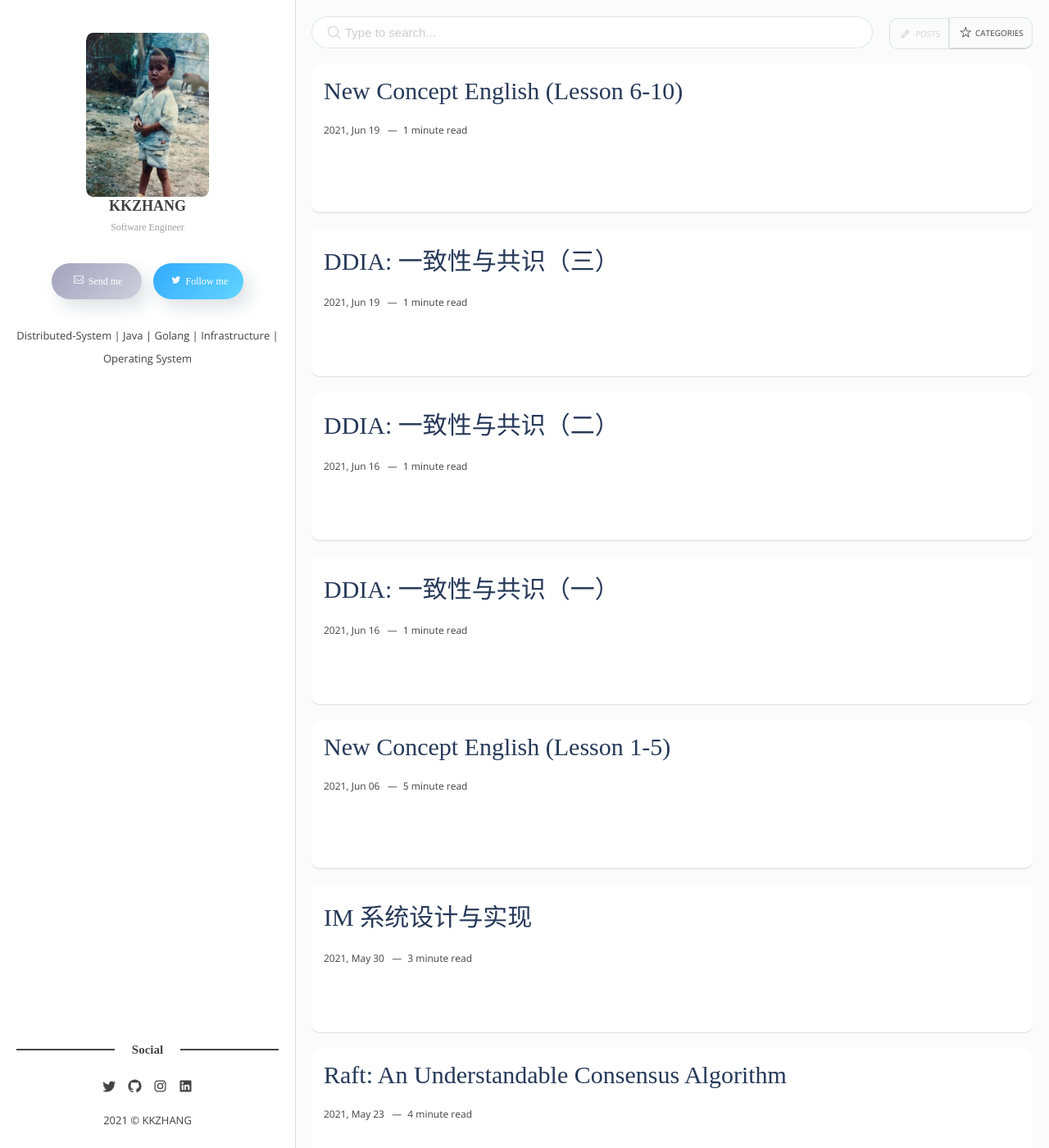
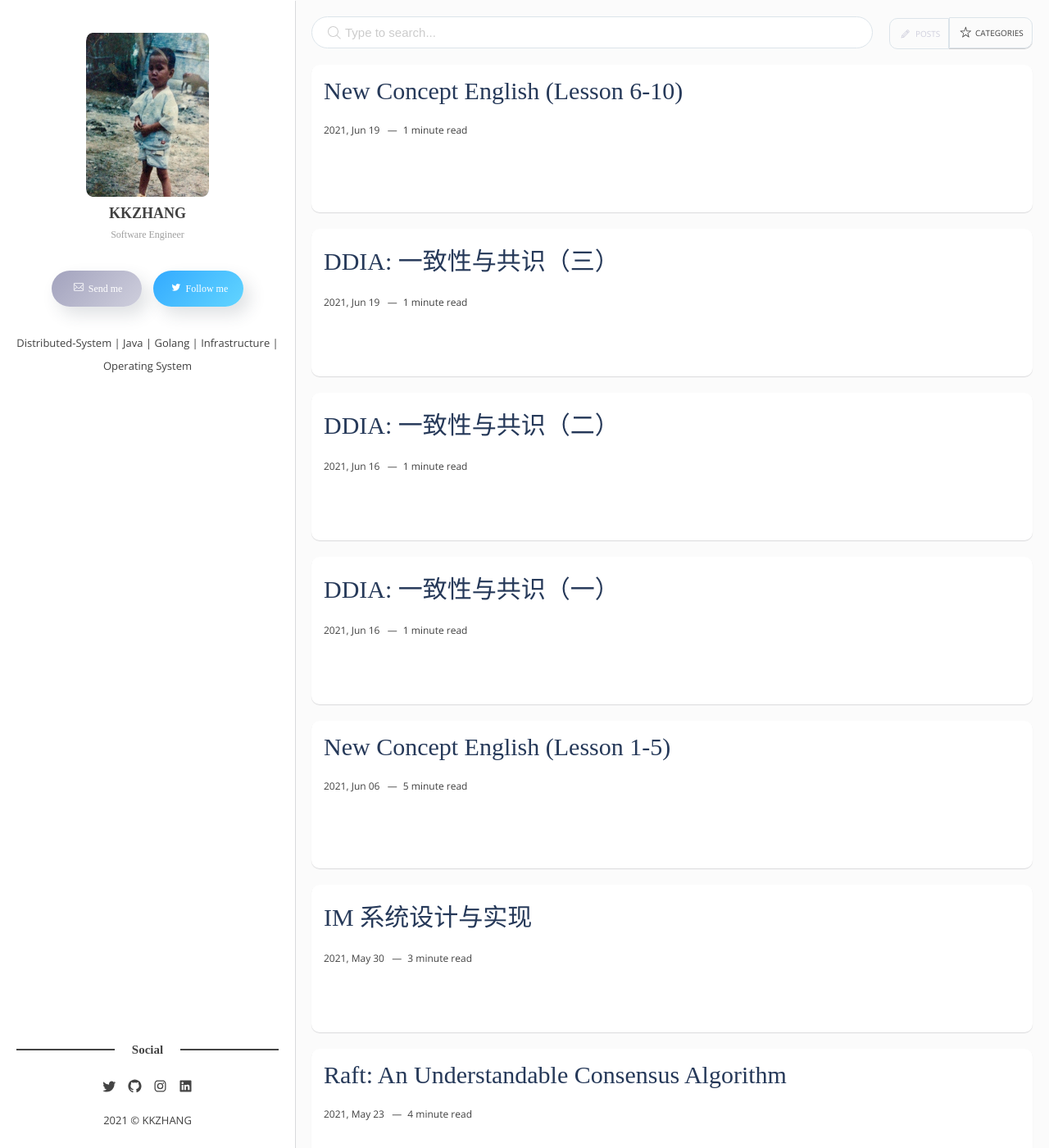
Before and after one commit to kkzhang-tt/kkzhang-tt.github.io, a Jekyll site: the page built from index.html, in a window 1280 px wide and 1400 px high. Shown: the whole window at 82% size. Built offline with Jekyll 4.4.1, drawn with Linux system fonts in a browser that asks for light colours; some web fonts are replaced; the list of posts is cut into pages by our own code.

Commit message:
image style

```diff
--- a/_sass/5-components/_sidebar.scss
+++ b/_sass/5-components/_sidebar.scss
@@ -21,7 +21,7 @@
   .c-author__cover {
     width: 150px;
     height: 200px;
-    margin: 0 auto 1px;
+    margin: 0 auto 10px;
     border-radius: 5%;
     overflow: hidden;
     background-color: $secondary-color;
```
